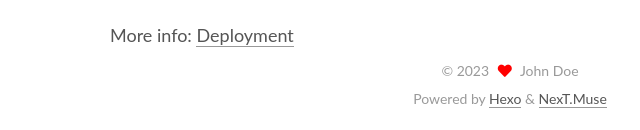
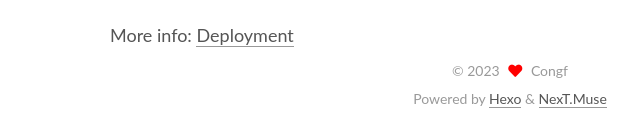
Before and after one commit to congf/congf.github.io, a plain HTML site: page index.html in a window 1280 px wide. Shown: the part 1542-1672 px from the top of the page, 130-770 px from the left. Drawn offline with Linux system fonts and the light colour scheme.

Commit message:
Site updated: 2023-03-28 18:22:21

```diff
--- a/css/main.css
+++ b/css/main.css
@@ -1168,7 +1168,7 @@ pre .javascript .function {
 }
 .links-of-author a::before,
 .links-of-author span.exturl::before {
-  background: #ffffeb;
+  background: #3b1ade;
   border-radius: 50%;
   content: ' ';
   display: inline-block;
--- a/index.html
+++ b/index.html
@@ -25,7 +25,7 @@
 <meta property="og:url" content="http://example.com/index.html">
 <meta property="og:site_name" content="Hexo">
 <meta property="og:locale" content="en_US">
-<meta property="article:author" content="John Doe">
+<meta property="article:author" content="Congf">
 <meta name="twitter:card" content="summary">
 
 <link rel="canonical" href="http://example.com/">
@@ -149,7 +149,7 @@
 
     <span hidden itemprop="author" itemscope itemtype="http://schema.org/Person">
       <meta itemprop="image" content="/images/avatar.gif">
-      <meta itemprop="name" content="John Doe">
+      <meta itemprop="name" content="Congf">
       <meta itemprop="description" content="">
     </span>
 
@@ -208,7 +208,7 @@
 
     <span hidden itemprop="author" itemscope itemtype="http://schema.org/Person">
       <meta itemprop="image" content="/images/avatar.gif">
-      <meta itemprop="name" content="John Doe">
+      <meta itemprop="name" content="Congf">
       <meta itemprop="description" content="">
     </span>
 
@@ -328,7 +328,7 @@
 
       <div class="site-overview-wrap sidebar-panel">
         <div class="site-author motion-element" itemprop="author" itemscope itemtype="http://schema.org/Person">
-  <p class="site-author-name" itemprop="name">John Doe</p>
+  <p class="site-author-name" itemprop="name">Congf</p>
   <div class="site-description" itemprop="description"></div>
 </div>
 <div class="site-state-wrap motion-element">
@@ -368,7 +368,7 @@
   <span class="with-love">
     <i class="fa fa-heart"></i>
   </span>
-  <span class="author" itemprop="copyrightHolder">John Doe</span>
+  <span class="author" itemprop="copyrightHolder">Congf</span>
 </div>
   <div class="powered-by">Powered by <a href="https://hexo.io/" class="theme-link" rel="noopener" target="_blank">Hexo</a> & <a href="https://muse.theme-next.org/" class="theme-link" rel="noopener" target="_blank">NexT.Muse</a>
   </div>
```
Also changed, not shown: 2023/03/28/hello-world/index.html (+4 -4 lines), 2023/03/28/the first blog/index.html (+4 -4 lines), archives/2023/03/index.html (+3 -3 lines), archives/2023/index.html (+3 -3 lines), archives/index.html (+3 -3 lines).
